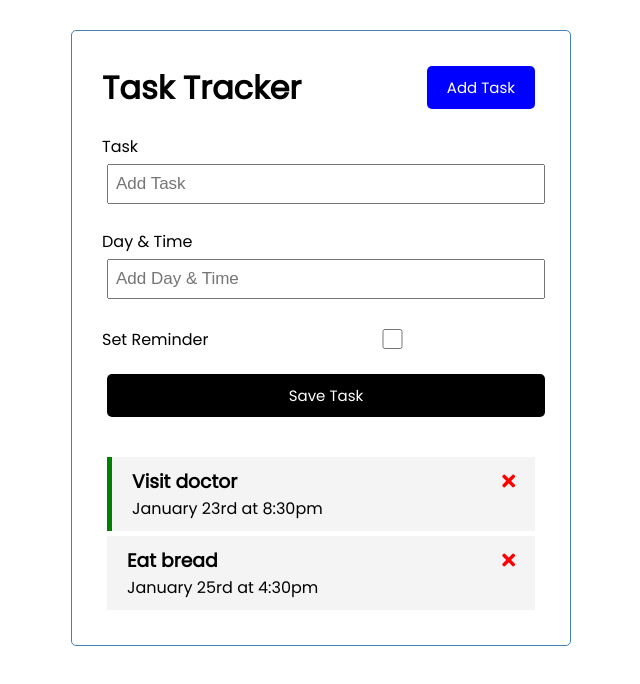
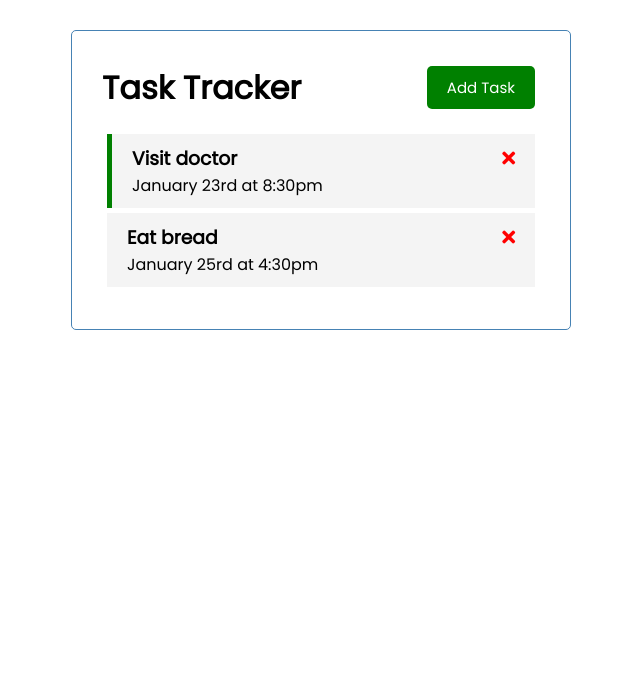
Before and after one commit to architchandra/vue-crash-course, a Vue app: page / in a window 1280 px wide. Shown: the top 684 px of the page, without its empty margins (319-959 px from the left). Built offline with nearby package versions, Linux system fonts and the light colour scheme.

Commit message:
Allow header button to toggle add task form

```diff
--- a/src/App.vue
+++ b/src/App.vue
@@ -1,7 +1,9 @@
 <template>
   <div class="container">
-    <Header title="Task Tracker" />
-    <AddTask @add-task="addTask" />
+    <Header @toggle-add-task="toggleAddTask" :showAddTask="showAddTask" title="Task Tracker" />
+    <div v-show="showAddTask">
+      <AddTask @add-task="addTask" />
+    </div>
     <Tasks @toggle-reminder="toggleReminder" @delete-task="deleteTask" :tasks="tasks" />
   </div>
 </template>
@@ -21,9 +23,13 @@
     data() {
       return {
         tasks: [],
+        showAddTask: false,
       };
     },
     methods: {
+      toggleAddTask() {
+        this.showAddTask = !this.showAddTask;
+      },
       addTask(task) {
         this.tasks = [...this.tasks, task];
       },
--- a/src/components/Button.vue
+++ b/src/components/Button.vue
@@ -13,7 +13,7 @@
     },
     methods: {
       onClick() {
-        console.log('Button clicked');
+        this.$emit('toggle-add-task');
       },
     },
   };
--- a/src/components/Header.vue
+++ b/src/components/Header.vue
@@ -1,7 +1,11 @@
 <template>
   <header>
     <h1>{{ title }}</h1>
-    <Button text="Add Task" color="blue" />
+    <Button
+      @toggle-add-task="$emit('toggle-add-task')"
+      :text="showAddTask ? 'Close' : 'Add Task'"
+      :color="showAddTask ? 'red' : 'green'"
+    />
   </header>
 </template>
 
@@ -14,6 +18,7 @@
     name: 'Header',
     props: {
       title: String,
+      showAddTask: Boolean,
     },
     components: {
       Button
```
